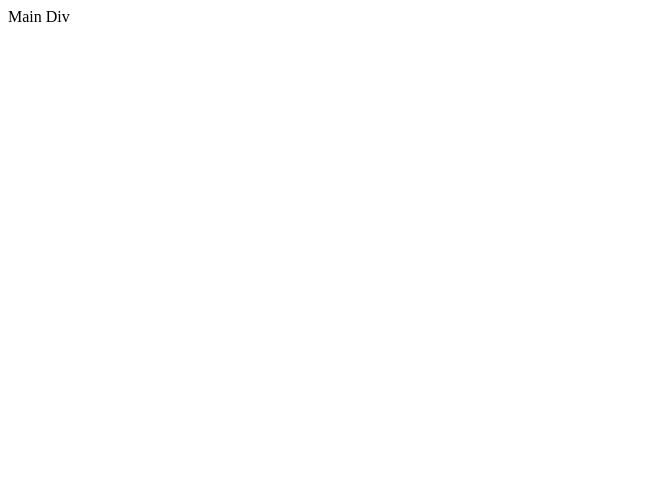
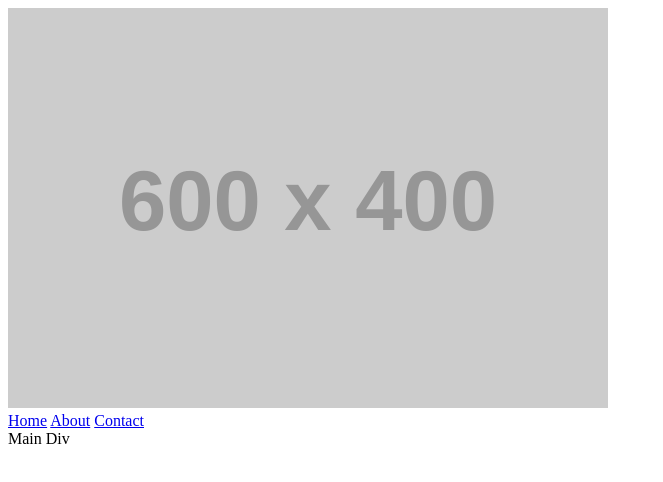
Before and after one commit to BMS250/RasElbar-team2, a plain HTML site: page index.html in a window 1280 px wide. Shown: the whole page, without its empty margins (0-663 px from the left). Drawn offline with Linux system fonts and the light colour scheme; placeholder pictures from the web are drawn by us.

Commit message:
add header bar

```diff
--- a/index.html
+++ b/index.html
@@ -1,13 +1,26 @@
 <!DOCTYPE html>
 <html lang="en">
+
 <head>
     <meta charset="UTF-8">
     <meta name="viewport" content="width=device-width, initial-scale=1.0">
     <title>Team 2</title>
 </head>
+
 <body>
+    <header class="site-header">
+        <div class="logo">
+            <img src="https://dummyimage.com/600x400/000000/fff&text=Hello" alt="Site Logo">
+        </div>
+        <nav>
+            <a href="#home">Home</a>
+            <a href="#about">About</a>
+            <a href="#contact">Contact</a>
+        </nav>
+    </header>
     <div>
         Main Div
     </div>
 </body>
+
 </html>
--- a/style.css
+++ b/style.css
@@ -1,3 +1,22 @@
 div {
     background-color: magenta
 }
+
+/* Basic styles for the header */
+.site-header {
+    background-color: #f0f0f0;
+    padding: 10px;
+    display: flex;
+    justify-content: space-between;
+    align-items: center;
+}
+
+.site-header img {
+    height: 40px;
+}
+
+.nav-links a {
+    margin-left: 15px;
+    text-decoration: none;
+    color: #333;
+}
```
